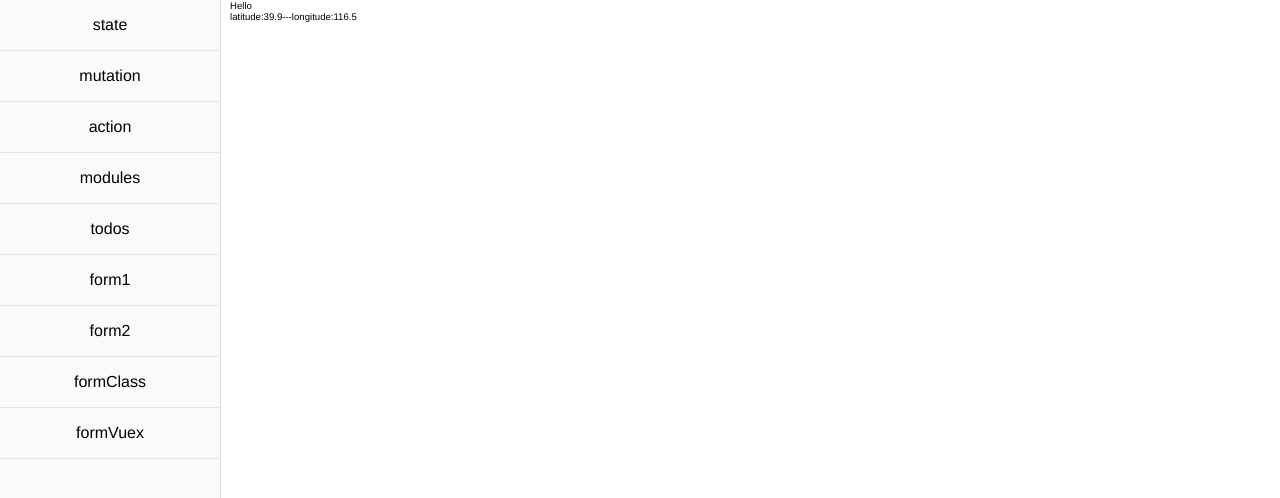
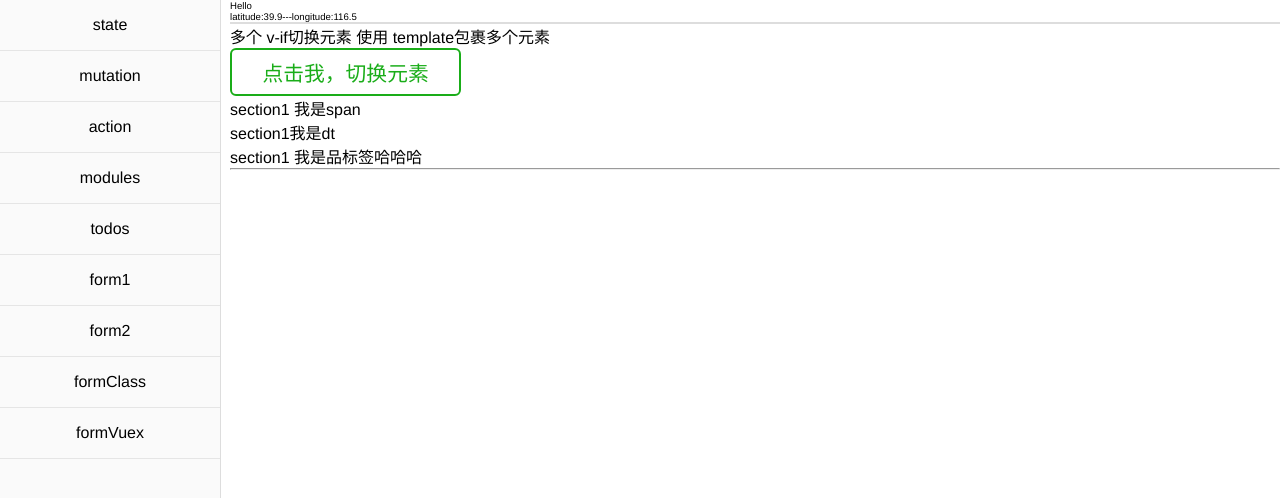
Before and after one commit to zhuangmeili/vue-vuex-demo, a Vue app: page /form2 in a window 1280 px wide. Shown: the top 498 px of the page. Built offline with nearby package versions, Linux system fonts and the light colour scheme.

Commit message:
v-if 条件渲染多个元素，使用template

```diff
--- a/src/components/Hello.vue
+++ b/src/components/Hello.vue
@@ -15,6 +15,28 @@
 
     <h2>{{msg |capitalize}}</h2>
     <h3>latitude:{{latitude}}---longitude:{{longitude}}</h3>
+
+    <section class="template">
+      <header>多个 v-if切换元素 使用 template包裹多个元素 </header>
+      <button type="button" class="Btn BtnPrimary" @click="changeTemplate">点击我，切换元素</button>
+      <br>
+      <template v-if="isTemplate">
+        <span>section1 我是span</span>
+        <dl>
+          <dt>section1我是dt</dt>
+        </dl>
+        <p>section1 我是品标签哈哈哈</p>
+        <hr>
+      </template>
+      <template v-else>
+        <span>section2 </span>
+        <h2>section2,hsdfsl斯蒂芬斯蒂芬是防守打法水电费是的</h2>
+        <h2>section2,hsdfsl斯蒂芬斯蒂芬是防守打法水电费是的</h2>
+        <h2>section2,hsdfsl斯蒂芬斯蒂芬是防守打法水电费是的</h2>
+      </template>
+
+    </section>
+
   </div>
 </template>
 
@@ -30,6 +52,7 @@
         dateNow:1512357519186,
         latitude:0,
         longitude:0,
+        isTemplate:true, //显示第一个元素
       }
     },
     mixins:[locationMixin],
@@ -45,6 +68,9 @@
     filters:{
     },
     methods:{
+      changeTemplate(){
+        this.isTemplate=!this.isTemplate;
+      }
 
     },
     mounted(){
@@ -60,6 +86,8 @@
 <!-- Add "scoped" attribute to limit CSS to this component only -->
 <style scoped>
 .title{ font-size: 40px; line-height: 80px;}
+  .template{ border-top: 2px solid #ddd;}
+
 
 
 </style>
```
